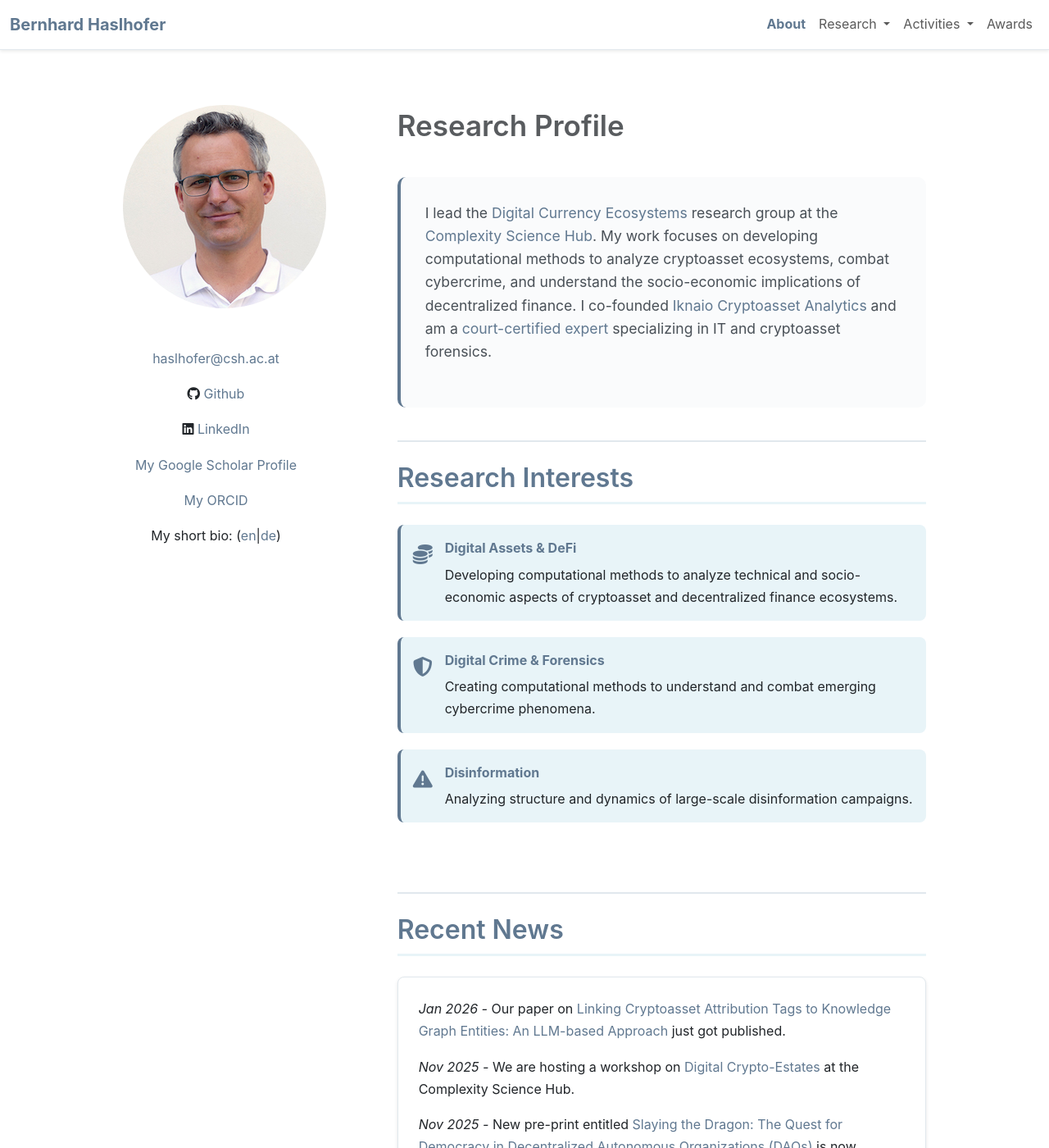
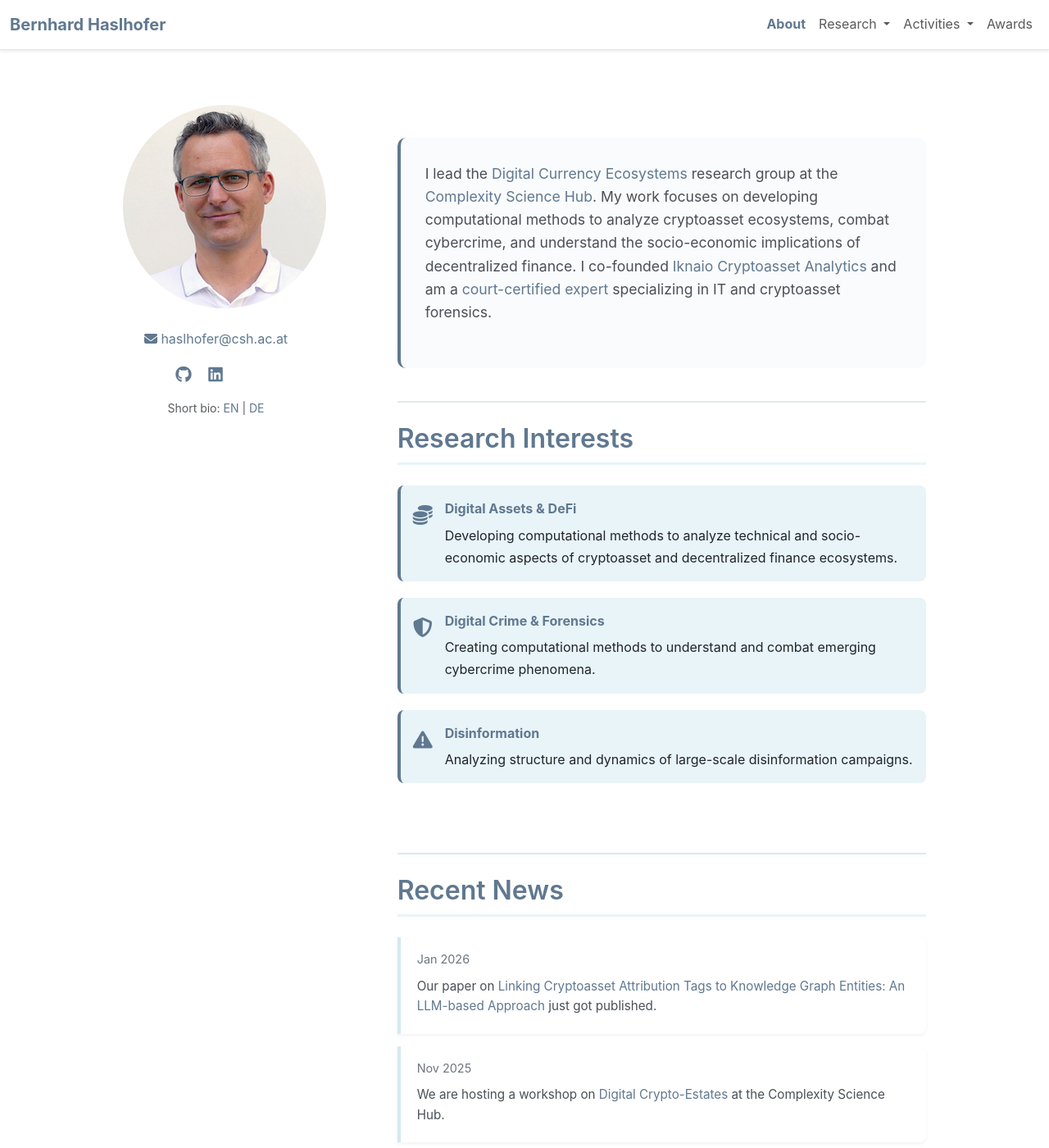
Before and after one commit to behas/behas.github.com, a Jekyll site: the page built from index.html, in a window 1280 px wide and 1400 px high. Shown: the whole window at 82% size. Built offline with Jekyll 4.4.1, drawn with Linux system fonts in a browser that asks for light colours; a style sheet for code colours, icons or effects is not loaded; some of the changed text lies outside the part shown.

Commit message:
Polish landing page layout and styling
- Remove redundant "Research Profile" h1 header
- Update news.html template to use pub-venue/pub-description classes
- Add publication-item wrapper for news items
- Convert social links to horizontal icon bar with hover effects
- Add envelope icon to email link
- Fix LinkedIn missing target="_blank"
- Polish bio links styling (small text-muted)
- Simplify social-links CSS for icon-only display

Co-Authored-By: Claude Opus 4.5 <noreply@anthropic.com>

```diff
--- a/_includes/news.html
+++ b/_includes/news.html
@@ -1,4 +1,3 @@
-<p>
-  <em>{{ news.date | date: "%b %Y"}} - </em>
-  {{ news.news }}
-</p>
+{% assign news = include.news %}
+<p class="pub-venue">{{ news.date | date: "%b %Y" }}</p>
+<p class="pub-description">{{ news.news }}</p>
--- a/_sass/main.scss
+++ b/_sass/main.scss
@@ -232,39 +232,16 @@ footer {
 
 /* Social links */
 .social-links {
-  background: $accent-color;
-  border-radius: 10px;
-  padding: 20px;
-  margin-bottom: 20px;
-
   a {
-    display: flex;
-    align-items: center;
-    padding: 8px 12px;
-    margin-bottom: 8px;
+    display: inline-block;
+    margin: 0 8px;
     color: $primary-color;
-    background: #ffffff;
-    border-radius: 6px;
-    border: 1px solid $border-color;
     text-decoration: none;
     transition: all 0.2s ease;
 
     &:hover {
-      background: $primary-color;
-      color: #ffffff;
-      text-decoration: none;
-      transform: translateY(-1px);
-      box-shadow: 0 2px 6px rgba(0,0,0,0.15);
-    }
-
-    &:last-child {
-      margin-bottom: 0;
-    }
-
-    i {
-      margin-right: 10px;
-      width: 20px;
-      text-align: center;
+      color: darken($primary-color, 15%);
+      transform: translateY(-2px);
     }
   }
 }
--- a/index.html
+++ b/index.html
@@ -14,41 +14,31 @@ keywords: "Bernhard Haslhofer, digital currencies, cryptoasset analytics, blockc
 
         <img src="/assets/images/bhaslhofer_2022.jpg" class="rounded-circle" alt="Portrait of Bernhard Haslhofer, research group leader at Complexity Science Hub Vienna.">
 
-        <p id="email" class="mt-5">
+        <p id="email" class="mt-4">
           <noscript>
             Please enable JavaScript to view the email address.
           </noscript>
           <script type="text/javascript">
             document.getElementById("email").innerHTML =
-              '<a href="mailto:' + ["haslhofer", "csh.ac.at"].join("@") + '">haslhofer@csh.ac.at</a>';
+              '<a href="mailto:' + ["haslhofer", "csh.ac.at"].join("@") + '"><i class="fas fa-envelope"></i> haslhofer@csh.ac.at</a>';
           </script>
         </p>
-        <p>
-          <i class="fab fa-github"></i>
-          <a href="https://github.com/behas" target="_blank">Github</a>
-        </p>
-        <p>
-          <i class="fab fa-linkedin"></i>
-          <a href="https://www.linkedin.com/in/bernhardhaslhofer/">LinkedIn</a>
-        </p>
-        <p>
-          <i class="ai ai-google-scholar"></i>
-          <a href="https://scholar.google.com/citations?user=15K0uBUAAAAJ&hl=en" target="_blank">My Google Scholar Profile</a>
-        </p>
-        <p>
-          <i class="ai ai-orcid"></i>
-          <a href="https://orcid.org/0000-0002-0415-4491" target="_blank">My ORCID</a>
+
+        <div class="social-links mt-3 mb-3">
+          <a href="https://github.com/behas" target="_blank" title="GitHub"><i class="fab fa-github fa-lg"></i></a>
+          <a href="https://www.linkedin.com/in/bernhardhaslhofer/" target="_blank" title="LinkedIn"><i class="fab fa-linkedin fa-lg"></i></a>
+          <a href="https://scholar.google.com/citations?user=15K0uBUAAAAJ&hl=en" target="_blank" title="Google Scholar"><i class="ai ai-google-scholar fa-lg"></i></a>
+          <a href="https://orcid.org/0000-0002-0415-4491" target="_blank" title="ORCID"><i class="ai ai-orcid fa-lg"></i></a>
+        </div>
+
+        <p class="small text-muted">
+          Short bio: <a href="/assets/short_bio_en.txt">EN</a> | <a href="/assets/short_bio_de.txt">DE</a>
         </p>
 
-        <p>My short bio: (<a href="/assets/short_bio_en.txt">en</a>|<a href="/assets/short_bio_de.txt">de</a>)</p>
       </div>
     </div>
 
     <div class="col-md-8">
-
-      <header>
-        <h1><small class="text-muted">Research Profile</small></h1>
-      </header>
 
       <main>
 
@@ -56,7 +46,6 @@ keywords: "Bernhard Haslhofer, digital currencies, cryptoasset analytics, blockc
           <p class="lead">
             I lead the <a href="https://csh.ac.at/research/research-topic/digital-currency-ecosystems/" target="_blank">Digital Currency Ecosystems</a> research group at the <a href="https://www.csh.ac.at/" target="_blank">Complexity Science Hub</a>. My work focuses on developing computational methods to analyze cryptoasset ecosystems, combat cybercrime, and understand the socio-economic implications of decentralized finance. I co-founded <a href="https://www.iknaio.com" target="_blank">Iknaio Cryptoasset Analytics</a> and am a <a href="https://justizonline.gv.at/jop/web/exl/W333553" target="_blank">court-certified expert</a> specializing in IT and cryptoasset forensics.
           </p>
-
         </section>
 
         <section id="research-interests">
@@ -95,15 +84,15 @@ keywords: "Bernhard Haslhofer, digital currencies, cryptoasset analytics, blockc
 
         <section id="news">
           <h2 class="section-title">Recent News</h2>
-          <div class="content-card">
           {% assign six_months_ago = 'now' | date: '%s' | minus: 15778476 %}
           {% for news in site.data.news %}
             {% assign news_date = news.date | date: "%s" | plus: 0 %}
             {% if news_date >= six_months_ago %}
+              <div class="publication-item">
                 {% include news.html news=news %}
+              </div>
             {% endif %}
           {% endfor %}
-          </div>
         </section>
 
       </main>
```
Lines whose indentation alone changed are shown as unchanged.
